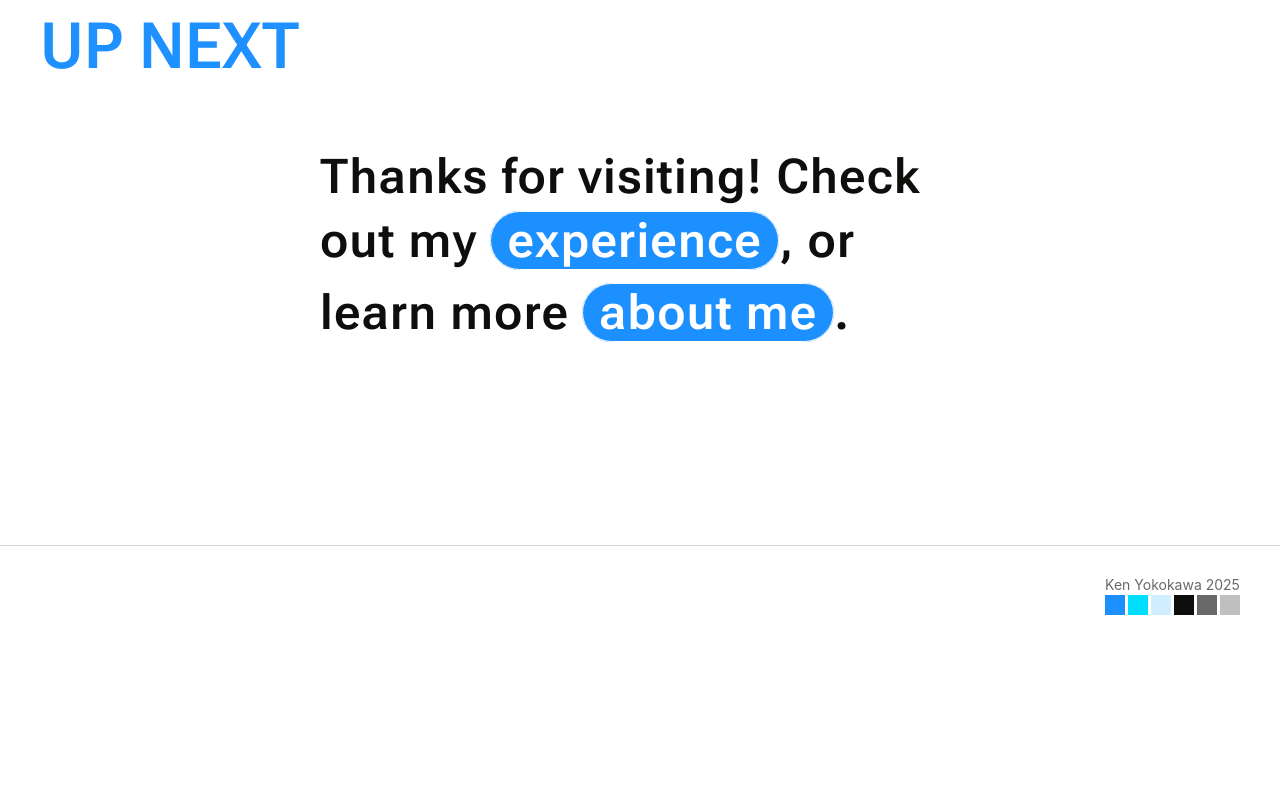
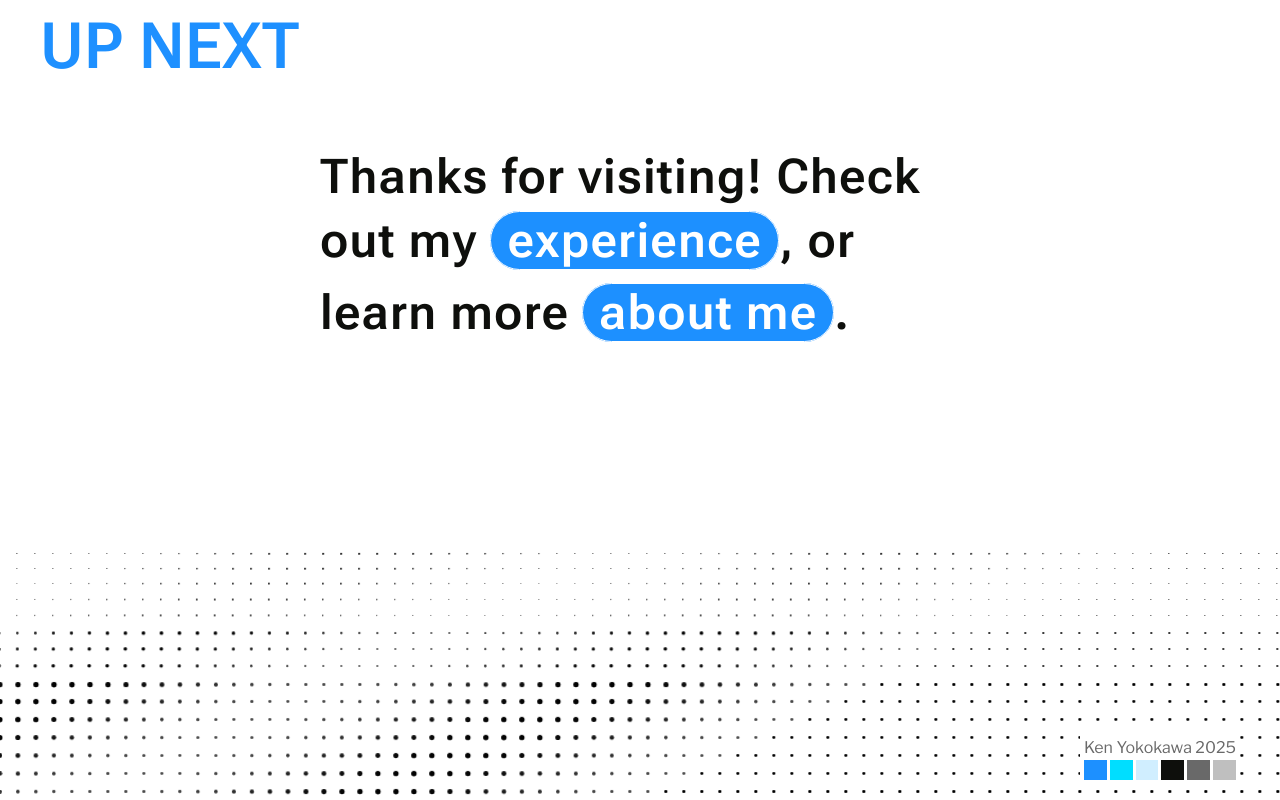
Before and after one commit to ky1044/personal-react-website, a React (Create React App) app: page / in a window 1280 px wide. Shown: the part 3775-4575 px from the top of the page. Before the commit the page ends 4430 px from the top, so only its background shows below. Built offline with nearby package versions, Linux system fonts and the light colour scheme; no server answers.

Commit message:
add dots to footer section

```diff
--- a/src/components/skeleton/Footer.module.css
+++ b/src/components/skeleton/Footer.module.css
@@ -1,11 +1,32 @@
 .footer {
+  position: relative;
+  overflow: hidden;
   margin-top: 100px;
-  border-top: var(--border-light);
-  padding: 1em 1em;
-  margin: 100px auto 0;
 }
 
 .name {
   text-align: center;
   color: var(--content-secondary);
 }
+
+.footerBlock {
+  position: absolute;
+  z-index: 1;
+  bottom: 0;
+  left: 0;
+  right: 0;
+  width: 100%;
+}
+
+.footerRow {
+  display: flex;
+  justify-content: flex-end;
+  width: min(100vw - 40px, 1200px);
+  margin: auto auto 0;
+}
+
+.footerContent {
+  margin-bottom: 1em;
+  padding: 4px;
+  background-color: var(--background-primary);
+}
--- a/src/components/skeleton/Footer.tsx
+++ b/src/components/skeleton/Footer.tsx
@@ -2,6 +2,7 @@ import { Col, Row } from "antd";
 import { useMemo } from "react";
 import styles from "./Footer.module.css";
 import PrintersColorBlocks from "./PrintersColorBlocks";
+import DotsSection from "src/pages/home/DotsSection";
 
 export function Footer() {
   const year = useMemo(() => {
@@ -12,21 +13,17 @@ export function Footer() {
   return (
     <>
       <div id="nav-bar" className={`${styles.footer}`}>
-        <Row
-          justify="end"
-          align-items="baseline"
-          align="middle"
-          style={{
-            padding: "12px 0 24px",
-            margin: "0 auto",
-            maxWidth: 1200,
-          }}
-        >
-          <Col>
-            <p className={styles.name}>Ken Yokokawa {year}</p>
-            <PrintersColorBlocks />
-          </Col>
-        </Row>
+        <div>
+          <DotsSection />
+        </div>
+        <div className={styles.footerBlock}>
+          <div className={styles.footerRow}>
+            <div className={styles.footerContent}>
+              <p className={styles.name}>Ken Yokokawa {year}</p>
+              <PrintersColorBlocks />
+            </div>
+          </div>
+        </div>
       </div>
     </>
   );
--- /dev/null
+++ b/src/pages/home/DotsSection.module.css
@@ -0,0 +1,46 @@
+.dotsContainerWrapper {
+  width: 100%;
+  overflow: hidden;
+  position: relative;
+}
+
+.dotsContainer {
+  display: grid;
+  justify-content: flex-start;
+  align-items: center;
+  gap: 0;
+  width: fit-content;
+  animation: scrollDots 60s linear infinite;
+  margin: 0 auto;
+  will-change: transform;
+}
+
+.dot {
+  background-color: #000;
+  border-radius: 50%;
+  animation: wave 3s ease-in-out infinite;
+  transform-origin: center center;
+  margin: 7.5px;
+  will-change: transform, opacity;
+}
+
+@keyframes scrollDots {
+  0% {
+    transform: translateX(0);
+  }
+  100% {
+    transform: translateX(-90px);
+  }
+}
+
+@keyframes wave {
+  0%,
+  100% {
+    transform: scale(1);
+    opacity: 0.7;
+  }
+  50% {
+    transform: scale(1.8);
+    opacity: 1;
+  }
+}
--- /dev/null
+++ b/src/pages/home/DotsSection.tsx
@@ -0,0 +1,90 @@
+import React, { useEffect, useMemo, useRef, useState } from "react";
+import styles from "./DotsSection.module.css";
+
+const DOT_SIZE = 3; // px
+const DOT_GAP = 15; // px, space around each dot
+const NUM_ROWS = 15;
+const MIN_DOT_SCALE_FACTOR = 0.5;
+
+const DotsSection = () => {
+  const containerRef = useRef<HTMLDivElement>(null);
+  const [numCols, setNumCols] = useState(0);
+
+  useEffect(() => {
+    const calculateCols = () => {
+      if (containerRef.current && containerRef.current.parentElement) {
+        const availableWidth = containerRef.current.parentElement.offsetWidth;
+        const effectiveDotWidth = DOT_SIZE + DOT_GAP;
+        setNumCols(Math.floor((availableWidth - DOT_GAP) / effectiveDotWidth));
+      }
+    };
+
+    calculateCols(); // Initial calculation
+
+    let timeoutId: NodeJS.Timeout | null = null;
+    const debouncedCalculateCols = () => {
+      if (timeoutId) {
+        clearTimeout(timeoutId);
+      }
+      timeoutId = setTimeout(() => {
+        calculateCols();
+      }, 100); // 100ms debounce
+    };
+
+    window.addEventListener("resize", debouncedCalculateCols);
+    return () => {
+      window.removeEventListener("resize", debouncedCalculateCols);
+      if (timeoutId) {
+        clearTimeout(timeoutId);
+      }
+    };
+  }, []); // DOT_SIZE and DOT_GAP are constants, no need to include them as dependencies
+
+  console.log({ numCols });
+
+  const dots = useMemo(() => {
+    const dotElements = [];
+    const colsToRender = Math.max(0, numCols);
+
+    for (let r = 0; r < NUM_ROWS; r++) {
+      const normalizedY = r / (NUM_ROWS - 1) - 0.8;
+      const cosineFactor = Math.cos(normalizedY * Math.PI);
+      const scaleFactor =
+        MIN_DOT_SCALE_FACTOR + (1.0 - MIN_DOT_SCALE_FACTOR) * cosineFactor;
+      const currentDotScaledSize = DOT_SIZE * scaleFactor;
+
+      for (let c = 0; c < colsToRender + 5; c++) {
+        dotElements.push(
+          <div
+            key={`${r}-${c}`}
+            className={styles.dot}
+            style={{
+              width: `${currentDotScaledSize}px`,
+              height: `${currentDotScaledSize}px`,
+              animationDelay: `${r * 0.2 + c * 0.1}s`,
+            }}
+          />
+        );
+      }
+    }
+    return dotElements;
+  }, [numCols]);
+
+  return (
+    <div className={styles.dotsContainerWrapper}>
+      <div
+        ref={containerRef}
+        className={styles.dotsContainer}
+        style={{
+          gridTemplateColumns: `repeat(${Math.max(0, numCols) + 5}, ${
+            DOT_SIZE + DOT_GAP
+          }px)`,
+        }}
+      >
+        {dots}
+      </div>
+    </div>
+  );
+};
+
+export default React.memo(DotsSection);
```
